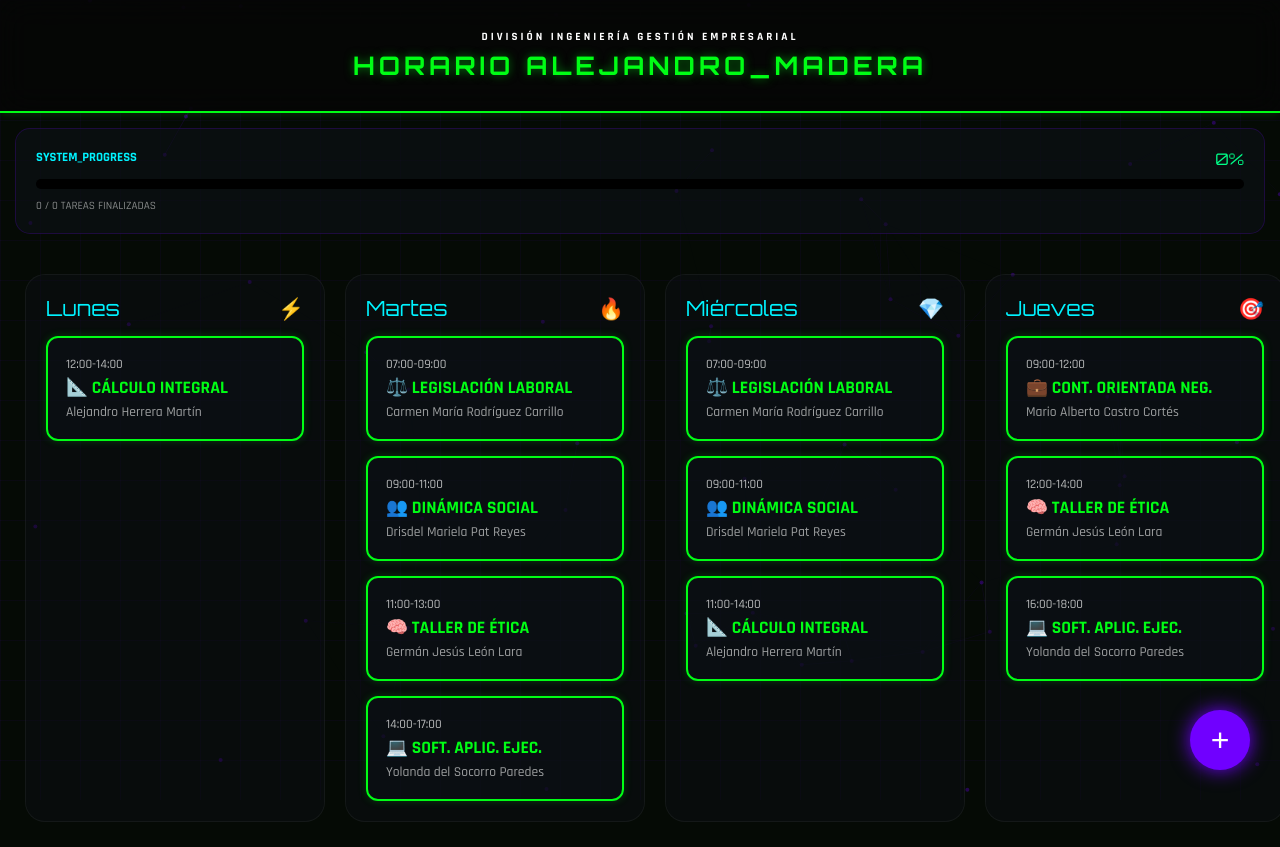
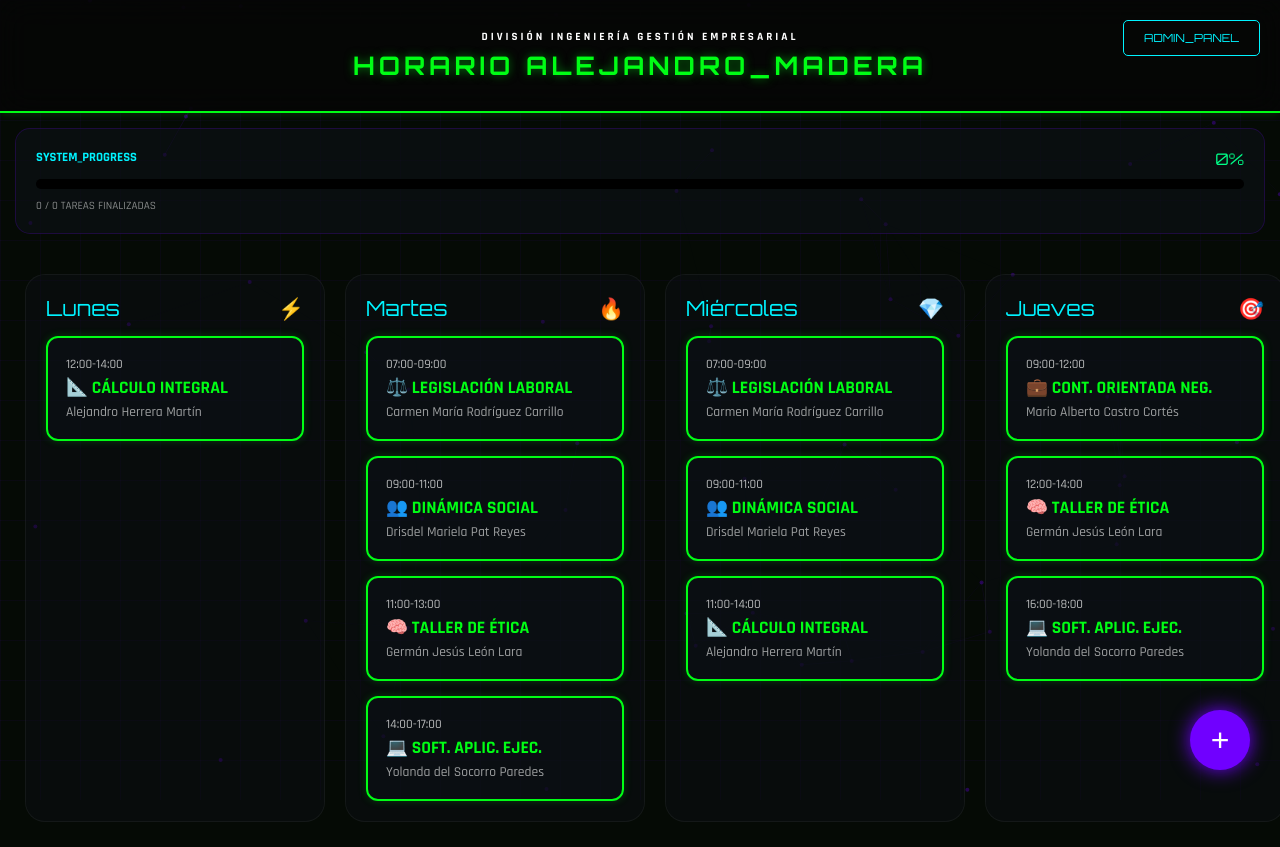
Before and after one commit to maderasilveiraj-glitch/Escuela-2026, a plain HTML site: page index.html in a window 1280 px wide. Drawn offline with nearby package versions, Linux system fonts and the light colour scheme.

```diff
--- a/index.html
+++ b/index.html
@@ -16,6 +16,30 @@
             --accent-cyber: #7000ff;
             --success: #00ff88;
             --danger: #ff0055;
+        }
+
+        /* --- ESTILO DEL BOTÓN ADMIN --- */
+        .btn-admin-nav {
+            position: absolute;
+            top: 20px;
+            right: 20px;
+            padding: 10px 20px;
+            background: transparent;
+            border: 1px solid var(--text-dim);
+            color: var(--text-dim);
+            font-family: 'Orbitron';
+            font-size: 0.7rem;
+            cursor: pointer;
+            text-decoration: none;
+            border-radius: 5px;
+            transition: all 0.3s;
+            z-index: 100;
+        }
+
+        .btn-admin-nav:hover {
+            background: var(--text-dim);
+            color: #000;
+            box-shadow: 0 0 15px var(--text-dim);
         }
 
         @keyframes chromaGamer {
@@ -73,6 +97,7 @@
             border-bottom: 2px solid transparent;
             backdrop-filter: blur(15px);
             animation: chromaGamer 12s infinite linear;
+            position: relative;
         }
 
         h1 {
@@ -91,7 +116,6 @@
             animation: chromaGamer 12s infinite linear;
         }
 
-        /* --- EFECTO DE LEVANTAMIENTO --- */
         .class-card:hover {
             transform: translateY(-15px);
             filter: brightness(1.3);
@@ -133,6 +157,8 @@
     <div class="grid-overlay"></div>
 
     <div class="header">
+        <a href="admin.html" class="btn-admin-nav">ADMIN_PANEL</a>
+
         <p style="color: #fff; font-weight: 700; font-size: 0.7rem; letter-spacing: 3px; margin-bottom: 5px;">DIVISIÓN INGENIERÍA GESTIÓN EMPRESARIAL</p>
         <h1>HORARIO ALEJANDRO_MADERA</h1>
     </div>
@@ -342,7 +368,6 @@
             document.getElementById('pinModal').classList.add('active');
         }
 
-        // --- NUEVA FUNCIÓN PARA BORRAR ---
         function deleteTarea(id, materia) {
             pendingAction = { type: 'delete', id, materia };
             document.getElementById('pinModal').classList.add('active');
```
